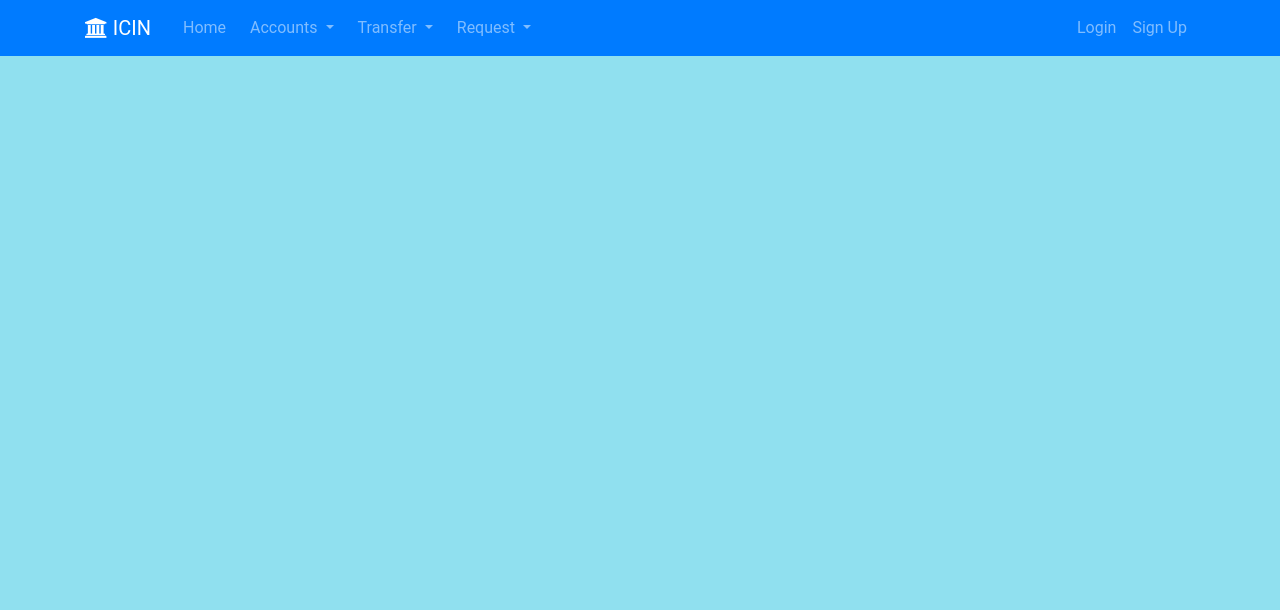
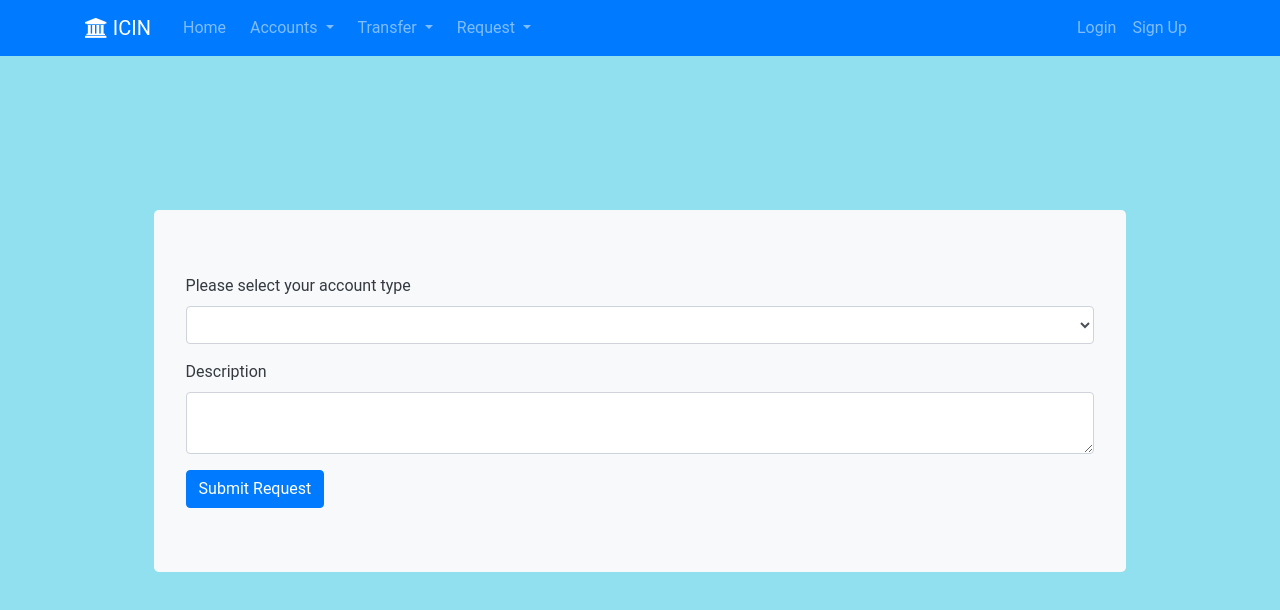
Before and after one commit to meetshah133/ICIN, an Angular app in the folder ICIN-frontend/: page /user/chequeBookRequest in a window 1280 px wide. Before the commit this address led to /. Shown: the top 610 px of the page. Built offline with nearby package versions, Linux system fonts and the light colour scheme.

Commit message:
Added cheque book request page

```diff
--- a/ICIN-frontend/src/app/app-routing.module.ts
+++ b/ICIN-frontend/src/app/app-routing.module.ts
@@ -8,6 +8,7 @@ import { AddressDetailsComponent } from './registration/subComponents/address-de
 import { UserRegistrationComponent } from './registration/subComponents/user-registration/user-registration.component';
 import {RegistrationComponent} from './registration/registration.component';
 import {UserHomeComponent} from "./user-home/user-home.component"
+import { ChequebookRequestComponent } from './chequebook-request/chequebook-request.component';
 
 const routes: Routes = [
   {path:"register/contactDetails",component:ContactDetailsComponent},
@@ -18,6 +19,7 @@ const routes: Routes = [
   {path:"login",component:LoginComponent},
   {path:"register",component:RegistrationComponent },
   {path:"user/home",component:UserHomeComponent},
+  {path:"user/chequeBookRequest",component:ChequebookRequestComponent},
   {path:"",component:LoginComponent},
 
 ];
--- a/ICIN-frontend/src/app/app.module.ts
+++ b/ICIN-frontend/src/app/app.module.ts
@@ -14,6 +14,7 @@ import { UserRegistrationComponent } from './registration/subComponents/user-reg
 import { HomepageComponent } from './homepage/homepage.component';
 import { NavbarComponent } from './navbar/navbar.component';
 import { UserHomeComponent } from './user-home/user-home.component';
+import { ChequebookRequestComponent } from './chequebook-request/chequebook-request.component';
 
 @NgModule({
   declarations: [
@@ -27,7 +28,8 @@ import { UserHomeComponent } from './user-home/user-home.component';
     UserRegistrationComponent,
     HomepageComponent,
     NavbarComponent,
-    UserHomeComponent
+    UserHomeComponent,
+    ChequebookRequestComponent
   ],
   imports: [
     BrowserModule,
--- /dev/null
+++ b/ICIN-frontend/src/app/chequebook-request/chequebook-request.component.css
@@ -0,0 +1,3 @@
+.jumbotron{
+    margin:12%;
+}
--- /dev/null
+++ b/ICIN-frontend/src/app/chequebook-request/chequebook-request.component.html
@@ -0,0 +1,16 @@
+<div class="jumbotron bg-light text-dark p-10">
+    <form [formGroup]="chequeBookRequestForm">
+    <div class="form-group">
+      <label for="accountType">Please select your account type</label>
+      <select class="form-control" id="accountType" name="accountType" formControlName="accountType">
+        <option>Primary Account</option>
+        <option>Saving Account</option>
+      </select>
+    </div>
+    <div class="form-group">
+      <label for="Description">Description</label>
+      <textarea class="form-control" id="description" rows="2"></textarea>
+    </div>
+    <button type="submit" class="btn btn-primary">Submit Request</button>
+  </form>
+</div>
--- /dev/null
+++ b/ICIN-frontend/src/app/chequebook-request/chequebook-request.component.ts
@@ -0,0 +1,35 @@
+import { Component, OnInit } from '@angular/core';
+import {FormBuilder,FormGroup,FormControl, Validators} from '@angular/forms';
+import { Router } from '@angular/router';
+import { ValueConverter } from '@angular/compiler/src/render3/view/template';
+import { visitValue } from '@angular/compiler/src/util';
+
+@Component({
+  selector: 'app-chequebook-request',
+  templateUrl: './chequebook-request.component.html',
+  styleUrls: ['./chequebook-request.component.css']
+})
+export class ChequebookRequestComponent implements OnInit {
+
+  constructor(private route:Router,
+    private formbuilder:FormBuilder) { }
+  chequeBookRequestForm:FormGroup;
+  account= this.getAccountPassedByParent();
+  ngOnInit(): void {
+    this.chequeBookRequestForm = this.formbuilder.group({
+      accountType:[this.account,[Validators.required]]
+    })
+
+  }
+
+  getAccountPassedByParent(){
+    return  history.state.data;
+  }
+
+  get f(){
+    return this.chequeBookRequestForm.controls;
+  }
+
+
+
+}
--- a/ICIN-frontend/src/app/navbar/navbar.component.html
+++ b/ICIN-frontend/src/app/navbar/navbar.component.html
@@ -39,8 +39,8 @@
             Request
           </a>
           <div class="dropdown-menu" aria-labelledby="navbarDropdown">
-            <a class="dropdown-item" href="#">Chequebook for Primary Account</a>
-            <a class="dropdown-item" href="#">Chequebook for Saving Account</a>
+            <a class="dropdown-item" (click)="handleChequeBookRequest('Primary Account')">Chequebook for Primary Account</a>
+            <a class="dropdown-item" (click)="handleChequeBookRequest('Saving Account')">Chequebook for Saving Account</a>
           </div>
         </li>
       </ul>
--- a/ICIN-frontend/src/app/navbar/navbar.component.ts
+++ b/ICIN-frontend/src/app/navbar/navbar.component.ts
@@ -1,4 +1,5 @@
 import { Component, OnInit } from '@angular/core';
+import { Router } from '@angular/router';
 
 @Component({
   selector: 'app-navbar',
@@ -8,7 +9,7 @@ import { Component, OnInit } from '@angular/core';
 export class NavbarComponent implements OnInit {
 
   view:boolean=true;
-  constructor() { }
+  constructor(private router:Router) { }
 
   ngOnInit(): void {
 
@@ -18,4 +19,8 @@ export class NavbarComponent implements OnInit {
     this.view=false;
   }
 
+  handleChequeBookRequest(account){
+   this.router.navigate(["user","chequeBookRequest"],{state:{data:account}});
+  }
+
 }
--- a/ICIN-frontend/src/styles.css
+++ b/ICIN-frontend/src/styles.css
@@ -2,4 +2,5 @@
 @import url("https://unpkg.com/bootstrap@4.1.0/dist/css/bootstrap.min.css");
 html,body{
     height:100%;
+    overflow: hidden;
 }
```
Also changed, not shown: 1 other file (tests, documents, lock files or other folders).
